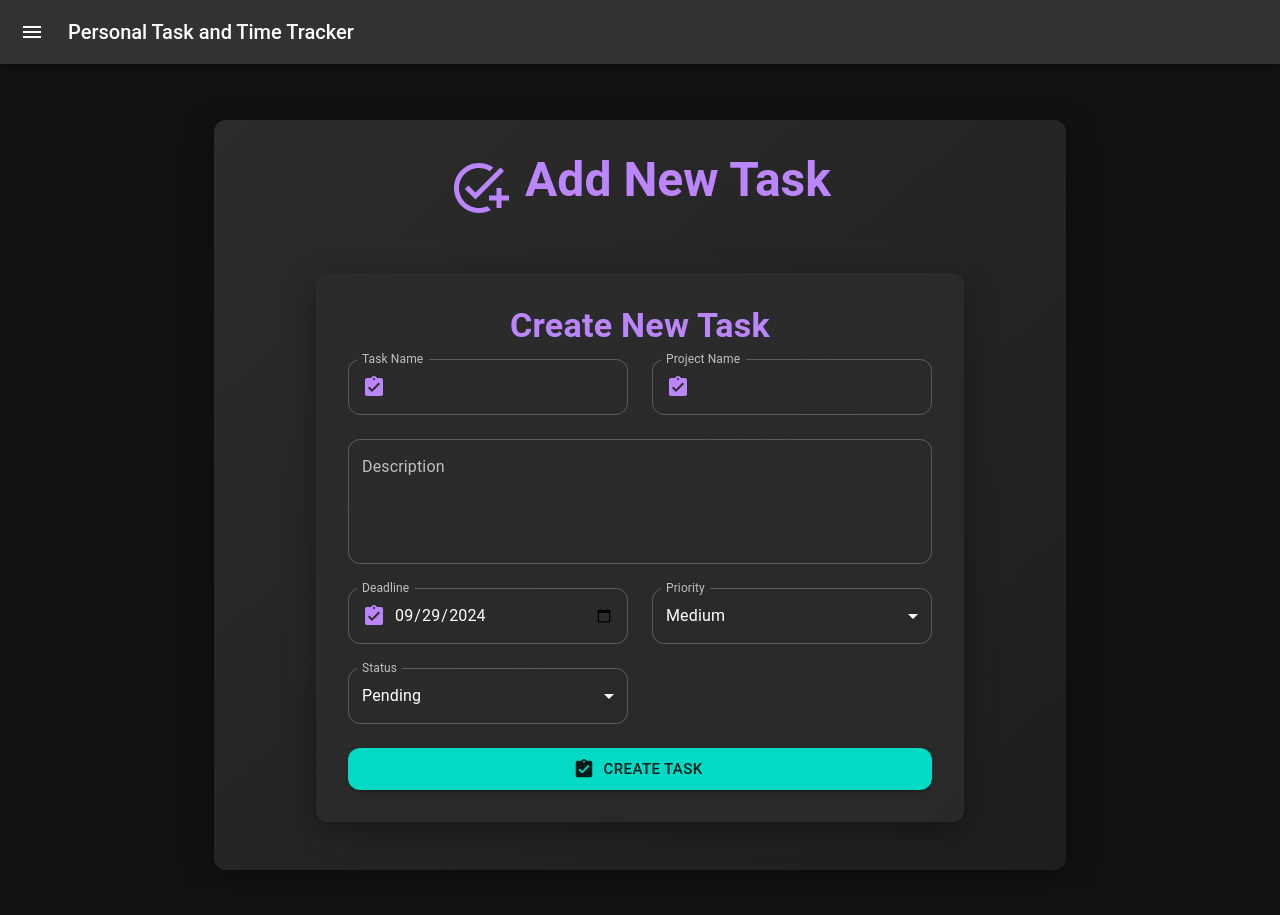
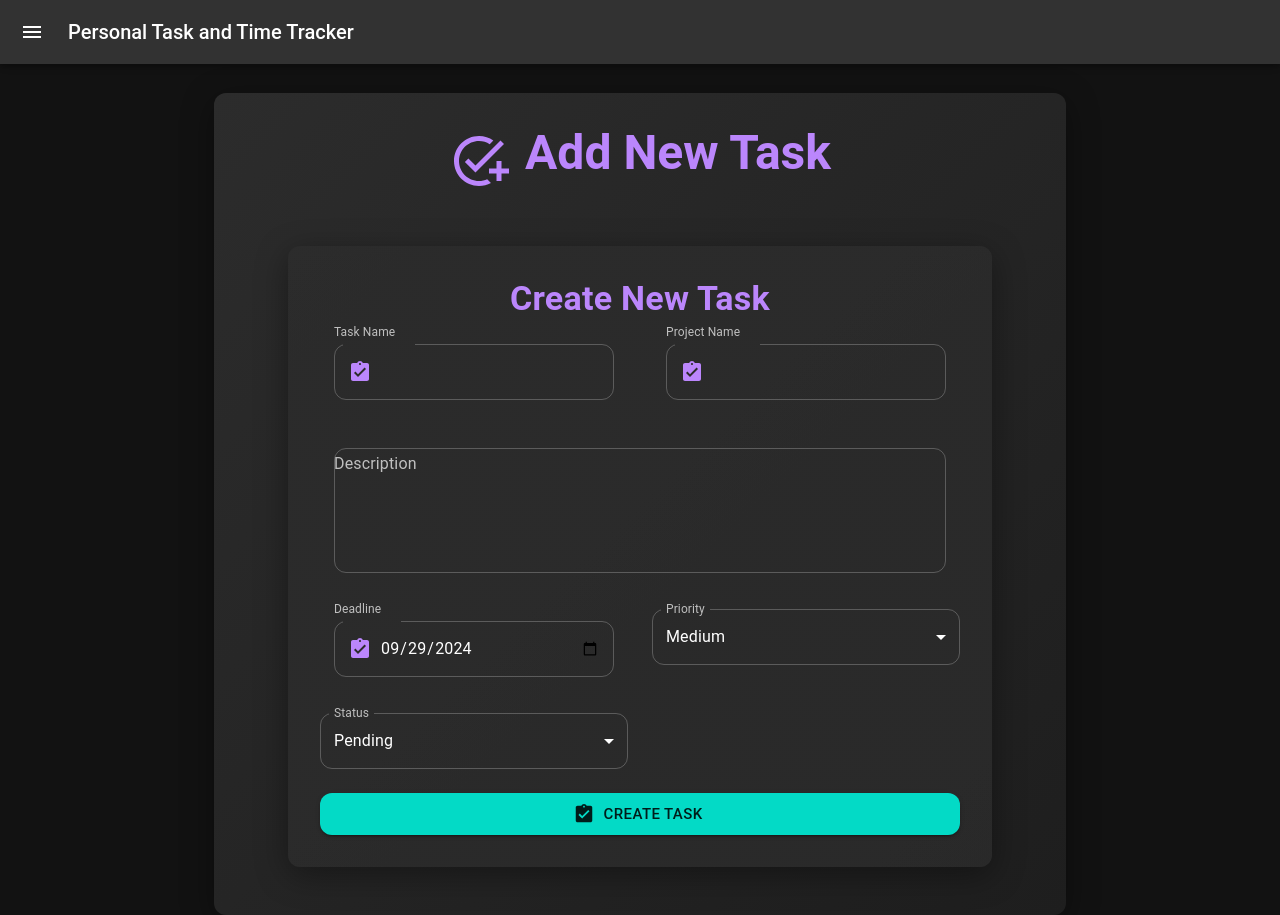
Before and after one commit to md-hussain28/Task-Tracker, a React (Vite) app: page /add-task in a window 1280 px wide. Before the commit the page ends 894 px from the top, so only its background shows below. Built offline with nearby package versions, Linux system fonts and the light colour scheme.

Commit message:
Minor bug fix

```diff
--- a/src/components/taskform/TaskTextField.tsx
+++ b/src/components/taskform/TaskTextField.tsx
@@ -1,6 +1,5 @@
 import React from 'react';
-import { TextField, Grow } from '@mui/material';
-import { InputAdornment } from '@mui/material';
+import { TextField, Grow, InputAdornment } from '@mui/material';
 
 interface TaskTextFieldProps {
   label: string;
@@ -34,13 +33,26 @@ const TaskTextField: React.FC<TaskTextFieldProps> = ({
       rows={rows}
       type={type}
       variant="outlined"
-      InputProps={
-        icon
-          ? {
-              startAdornment: <InputAdornment position="start">{icon}</InputAdornment>,
-            }
-          : undefined
-      }
+      InputProps={{
+        startAdornment: icon ? (
+          <InputAdornment position="start">{icon}</InputAdornment>
+        ) : undefined,
+      }}
+      // Responsive styles
+      sx={{
+        '& .MuiOutlinedInput-root': {
+          borderRadius: '12px', // Customize border radius
+        },
+        // Adjust font size and padding for different screen sizes
+        fontSize: {
+          xs: '0.875rem', // 14px for extra-small screens
+          sm: '1rem',     // 16px for small screens and up
+        },
+        padding: {
+          xs: '8px 10px', // Adjust padding for mobile
+          sm: '12px 14px', // Standard padding for larger screens
+        },
+      }}
     />
   </Grow>
 );
--- a/src/pages/AddTask.tsx
+++ b/src/pages/AddTask.tsx
@@ -39,6 +39,10 @@ const StyledPaper = styled(Paper)(({ theme }) => ({
   borderRadius: theme.shape.borderRadius,
   backgroundImage: 'linear-gradient(to bottom right, #2C2C2C, #1E1E1E)',
   boxShadow: '0 8px 32px 0 rgba(0, 0, 0, 0.37)',
+  // Ensure it takes up full height
+  flexGrow: 1,
+  display: 'flex',
+  flexDirection: 'column',
 }));
 
 const AddTask: React.FC = () => {
@@ -52,13 +56,22 @@ const AddTask: React.FC = () => {
 
   return (
     <ThemeProvider theme={darkTheme}>
-      <Container maxWidth="md">
+      <Container
+        maxWidth="md"
+        sx={{
+          height: '100vh', // Full height of the viewport
+          display: 'flex',
+          alignItems: 'center',
+          justifyContent: 'center'
+        }}
+      >
         <StyledPaper elevation={3}>
           <Box
             sx={{
               display: 'flex',
               flexDirection: 'column',
               alignItems: 'center',
+              flexGrow: 1, // Allow Box to take available space
             }}
           >
             <Box
--- a/src/pages/Home.tsx
+++ b/src/pages/Home.tsx
@@ -1,5 +1,5 @@
 // HomePage.tsx
-import React from 'react';
+import React from "react";
 import {
   AppBar,
   Toolbar,
@@ -9,49 +9,52 @@ import {
   Grid,
   Card,
   CardContent,
-} from '@mui/material';
-import { styled } from '@mui/system';
-import GitHubIcon from '@mui/icons-material/GitHub';
-import LinkedInIcon from '@mui/icons-material/LinkedIn';
+  Box, // Import Box
+} from "@mui/material";
+import { Link } from "react-router-dom";
+import { styled } from "@mui/system";
+import GitHubIcon from "@mui/icons-material/GitHub";
+import LinkedInIcon from "@mui/icons-material/LinkedIn";
 
 // Styled components
 const StyledHeader = styled(AppBar)(({ theme }) => ({
   backgroundColor: theme.palette.primary.main,
-  boxShadow: 'none',
+  boxShadow: "none",
 }));
 
-const HeroSection = styled('section')(({ theme }) => ({
+const HeroSection = styled("section")(({ theme }) => ({
   backgroundColor: theme.palette.background.default,
   padding: theme.spacing(4),
-  textAlign: 'center',
+  textAlign: "center",
   marginBottom: theme.spacing(4),
+  flexGrow: 1, // Make it flexible
 }));
 
 const FeatureCard = styled(Card)(({ theme }) => ({
   boxShadow: `0 4px 10px 0 ${theme.palette.common.black}`,
   borderRadius: theme.shape.borderRadius,
-  transition: 'transform 0.3s, box-shadow 0.3s',
-  '&:hover': {
-    transform: 'scale(1.05)',
+  transition: "transform 0.3s, box-shadow 0.3s",
+  "&:hover": {
+    transform: "scale(1.05)",
     boxShadow: `0 6px 15px 0 ${theme.palette.common.black}`,
   },
 }));
 
-const Footer = styled('footer')(({ theme }) => ({
-  textAlign: 'center',
-  padding: '20px',
+const Footer = styled("footer")(({ theme }) => ({
+  textAlign: "center",
+  padding: "20px",
   backgroundColor: theme.palette.grey[900],
   color: theme.palette.common.white,
-  marginTop: '40px',
+  marginTop: "40px",
 }));
 
 const QuoteTypography = styled(Typography)(({ theme }) => ({
-  fontSize: '1.5rem', // Adjust size as needed
-  fontStyle: 'italic',
-  textAlign: 'center',
+  fontSize: "1.5rem", // Adjust size as needed
+  fontStyle: "italic",
+  textAlign: "center",
   color: theme.palette.common.white,
-  margin: '0 auto',
-  maxWidth: '800px', // Limit width for better readability
+  margin: "0 auto",
+  maxWidth: "800px", // Limit width for better readability
 }));
 
 const HomePage: React.FC = () => {
@@ -74,10 +77,16 @@ const HomePage: React.FC = () => {
   }, [quotes.length]);
 
   return (
-    <div>
+    <Box
+      sx={{
+        display: "flex",
+        flexDirection: "column",
+        minHeight: "100vh" // Set minimum height to 100% of the viewport height
+      }}
+    >
       <StyledHeader position="static">
         <Toolbar>
-          <QuoteTypography variant="h6"  sx={{ flexGrow: 1 }}>
+          <QuoteTypography variant="h6" sx={{ flexGrow: 1 }}>
             "{quotes[currentQuoteIndex]}"
           </QuoteTypography>
         </Toolbar>
@@ -95,12 +104,14 @@ const HomePage: React.FC = () => {
           Keep track of your deadlines, prioritize your work, and ensure nothing
           falls through the cracks.
         </Typography>
-        <Button variant="contained" color="secondary" href="/add-task">
-          Get Started
-        </Button>
+        <Link to="/add-task">
+          <Button variant="contained" color="secondary">
+            Get Started
+          </Button>
+        </Link>
       </HeroSection>
 
-      <Container>
+      <Container sx={{ flexGrow: 1 }}>
         <Typography variant="h4" gutterBottom align="center">
           Key Features
         </Typography>
@@ -148,12 +159,18 @@ const HomePage: React.FC = () => {
         <Typography variant="body2" color="inherit">
           Developed by Md Saquib Hussain
         </Typography>
-        <div style={{ marginTop: '10px', display: 'flex', justifyContent: 'center' }}>
+        <div
+          style={{
+            marginTop: "10px",
+            display: "flex",
+            justifyContent: "center",
+          }}
+        >
           <a
             href="https://github.com/md-hussain28"
             target="_blank"
             rel="noopener noreferrer"
-            style={{ marginRight: '15px', color: 'inherit' }}
+            style={{ marginRight: "15px", color: "inherit" }}
           >
             <GitHubIcon fontSize="large" />
           </a>
@@ -161,7 +178,7 @@ const HomePage: React.FC = () => {
             href="https://www.linkedin.com/in/md-saquib-hussain/"
             target="_blank"
             rel="noopener noreferrer"
-            style={{ color: 'inherit' }}
+            style={{ color: "inherit" }}
           >
             <LinkedInIcon fontSize="large" />
           </a>
@@ -170,7 +187,7 @@ const HomePage: React.FC = () => {
           © {new Date().getFullYear()} My Task App. All Rights Reserved.
         </Typography>
       </Footer>
-    </div>
+    </Box>
   );
 };
 
```
Also changed, not shown: src/store/store.ts (line endings or trailing spaces).
